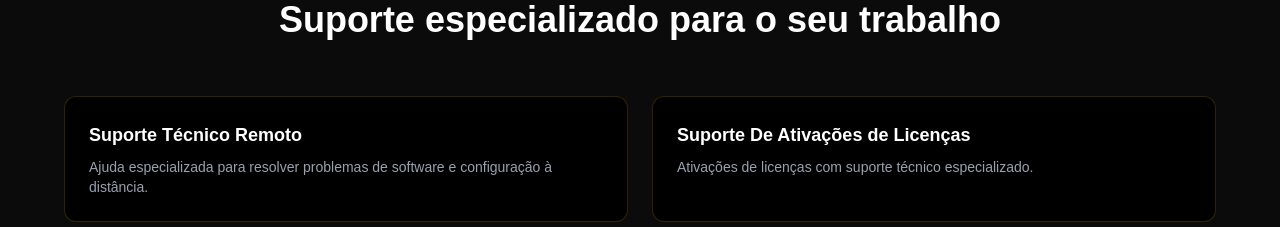
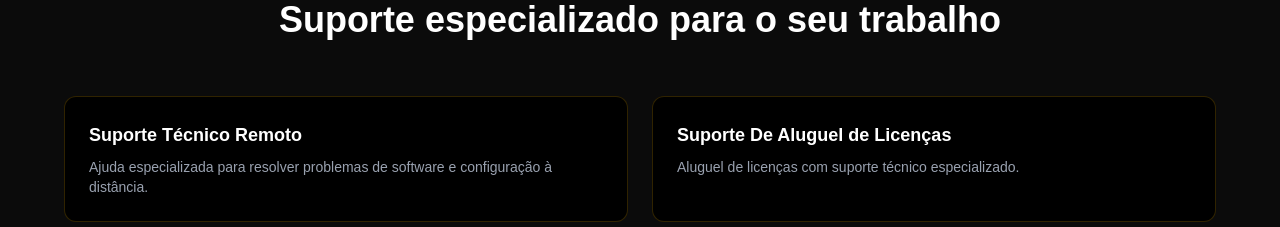
Before and after one commit to primelegendstech/prime-legends, a Next.js app: page / in a window 1280 px wide. Shown: the part 1440-1667 px from the top of the page. Built offline with nearby package versions, Linux system fonts and the light colour scheme.

Commit message:
Alteração na descrição do serviço

```diff
--- a/components/Services.tsx
+++ b/components/Services.tsx
@@ -4,8 +4,8 @@ const services = [
     description: "Ajuda especializada para resolver problemas de software e configuração à distância.",
   },
   {
-    name: "Suporte De Ativações de Licenças",
-    description: "Ativações de licenças com suporte técnico especializado.",
+    name: "Suporte De Aluguel de Licenças",
+    description: "Aluguel de licenças com suporte técnico especializado.",
   },
   {
     name: "Desbloqueio de Aparelhos",
```
